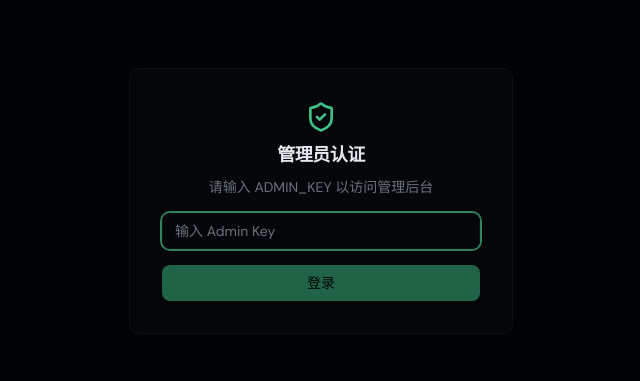
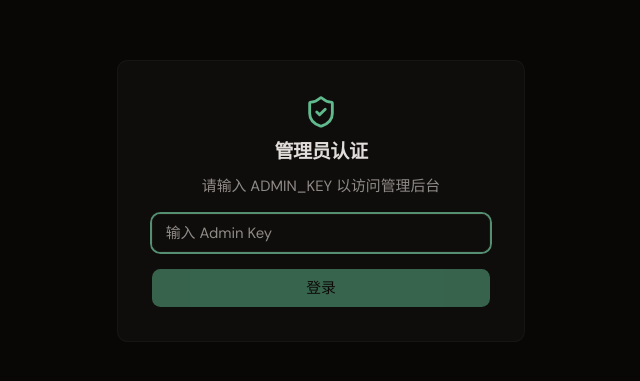
Before and after one commit to wangxinleo/private-llm-gateway, a Next.js app: page /dashboard/audit in a window 1280 px wide. Shown: the part 199-580 px from the top of the page, without its empty margins (319-959 px from the left). Built offline with nearby package versions, Linux system fonts and the light colour scheme.

Commit message:
feat: 调整组件中的文本大小，统一使用 text-xs 和 text-sm

```diff
--- a/src/app/dashboard/settings/page.tsx
+++ b/src/app/dashboard/settings/page.tsx
@@ -140,7 +140,7 @@ export default function SettingsPage() {
         <CardHeader>
           <CardTitle className="flex items-center gap-2 font-mono text-sm tracking-wide">
             {t("settings.dbStats")}
-            <Badge variant="outline" className="font-mono text-[10px]">{formatBytes(dbStats.dbFileSize)}</Badge>
+            <Badge variant="outline" className="font-mono text-xs">{formatBytes(dbStats.dbFileSize)}</Badge>
           </CardTitle>
         </CardHeader>
         <CardContent>
--- a/src/app/globals.css
+++ b/src/app/globals.css
@@ -105,47 +105,52 @@
 }
 
 .dark {
-  --background: oklch(0.08 0.01 250);
-  --foreground: oklch(0.93 0.01 250);
-  --card: oklch(0.12 0.01 250);
-  --card-foreground: oklch(0.93 0.01 250);
-  --popover: oklch(0.12 0.01 250);
-  --popover-foreground: oklch(0.93 0.01 250);
-  --primary: oklch(0.72 0.14 160);
-  --primary-foreground: oklch(0.12 0.01 250);
-  --secondary: oklch(0.18 0.02 250);
-  --secondary-foreground: oklch(0.93 0.01 250);
-  --muted: oklch(0.18 0.01 250);
-  --muted-foreground: oklch(0.55 0.02 250);
-  --accent: oklch(0.22 0.02 250);
-  --accent-foreground: oklch(0.93 0.01 250);
-  --destructive: oklch(0.55 0.22 25);
-  --destructive-foreground: oklch(0.98 0 0);
-  --warning: oklch(0.75 0.15 80);
-  --warning-foreground: oklch(0.15 0.05 80);
-  --success: oklch(0.65 0.18 145);
-  --success-foreground: oklch(0.12 0.02 145);
-  --border: oklch(0.22 0.01 250);
-  --input: oklch(0.18 0.01 250);
-  --ring: oklch(0.55 0.1 160);
-  --chart-1: oklch(0.55 0.2 160);
-  --chart-2: oklch(0.55 0.2 80);
-  --chart-3: oklch(0.55 0.2 25);
-  --chart-4: oklch(0.55 0.15 200);
-  --chart-5: oklch(0.55 0.15 310);
-  --sidebar: oklch(0.06 0.01 250);
-  --sidebar-foreground: oklch(0.55 0.02 250);
-  --sidebar-primary: oklch(0.72 0.14 160);
-  --sidebar-primary-foreground: oklch(0.93 0.01 250);
-  --sidebar-accent: oklch(0.15 0.01 250);
-  --sidebar-accent-foreground: oklch(0.93 0.01 250);
-  --sidebar-border: oklch(0.15 0.01 250);
-  --sidebar-ring: oklch(0.55 0.1 160);
+  --background: oklch(0.13 0.005 60);
+  --foreground: oklch(0.90 0.005 60);
+  --card: oklch(0.16 0.006 60);
+  --card-foreground: oklch(0.90 0.005 60);
+  --popover: oklch(0.16 0.006 60);
+  --popover-foreground: oklch(0.90 0.005 60);
+  --primary: oklch(0.72 0.11 160);
+  --primary-foreground: oklch(0.14 0.008 60);
+  --secondary: oklch(0.21 0.007 60);
+  --secondary-foreground: oklch(0.88 0.005 60);
+  --muted: oklch(0.20 0.006 60);
+  --muted-foreground: oklch(0.64 0.007 60);
+  --accent: oklch(0.24 0.008 60);
+  --accent-foreground: oklch(0.90 0.005 60);
+  --destructive: oklch(0.58 0.18 25);
+  --destructive-foreground: oklch(0.96 0.005 60);
+  --warning: oklch(0.75 0.13 80);
+  --warning-foreground: oklch(0.14 0.04 80);
+  --success: oklch(0.68 0.15 145);
+  --success-foreground: oklch(0.14 0.02 145);
+  --border: oklch(0.24 0.006 60);
+  --input: oklch(0.20 0.006 60);
+  --ring: oklch(0.60 0.08 160);
+  --chart-1: oklch(0.58 0.15 160);
+  --chart-2: oklch(0.58 0.15 80);
+  --chart-3: oklch(0.58 0.15 25);
+  --chart-4: oklch(0.58 0.12 200);
+  --chart-5: oklch(0.58 0.12 310);
+  --sidebar: oklch(0.10 0.005 60);
+  --sidebar-foreground: oklch(0.68 0.007 60);
+  --sidebar-primary: oklch(0.72 0.11 160);
+  --sidebar-primary-foreground: oklch(0.90 0.005 60);
+  --sidebar-accent: oklch(0.17 0.006 60);
+  --sidebar-accent-foreground: oklch(0.90 0.005 60);
+  --sidebar-border: oklch(0.17 0.006 60);
+  --sidebar-ring: oklch(0.60 0.08 160);
 }
 
 @layer base {
   * {
     @apply border-border outline-ring/50;
+  }
+
+  html {
+    font-size: 17px;
+    line-height: 1.65;
   }
 
   body {
@@ -157,8 +162,8 @@
   }
 
   ::-webkit-scrollbar {
-    width: 6px;
-    height: 6px;
+    width: 7px;
+    height: 7px;
   }
   ::-webkit-scrollbar-track {
     background: var(--color-muted);
--- a/src/components/admin-login-gate.tsx
+++ b/src/components/admin-login-gate.tsx
@@ -41,7 +41,7 @@ export function AdminLoginGate({ children }: { children: React.ReactNode }) {
           onChange={(e) => setKey(e.target.value)}
           autoFocus
         />
-        {error && <p className="text-center text-xs text-destructive">{error}</p>}
+        {error && <p className="text-center text-sm text-destructive">{error}</p>}
         <Button type="submit" className="w-full" disabled={!key.trim()}>
           {t("auth.login")}
         </Button>
--- a/src/components/dashboard-content.tsx
+++ b/src/components/dashboard-content.tsx
@@ -100,16 +100,16 @@ export function DashboardContent() {
               {recentBlocked.map((row) => (
                 <div key={row.id} className="flex items-center justify-between py-3">
                   <div className="flex items-center gap-3">
-                    <Badge variant={row.action === "block" ? "destructive" : "warning"} className="font-mono text-[10px]">
-                      {t(`action.${row.action}`)}
-                    </Badge>
+    <Badge variant={row.action === "block" ? "destructive" : "warning"} className="font-mono text-xs">
+                       {t(`action.${row.action}`)}
+                     </Badge>
                     <span className="font-mono text-sm text-muted-foreground">{row.method}</span>
                     <span className="max-w-[300px] truncate text-sm">{row.path}</span>
                   </div>
                   <div className="flex items-center gap-2">
                     <div className="flex gap-1">
                       {row.findings.map((f: string) => (
-                        <Badge key={f} variant="outline" className="font-mono text-[10px]">{f}</Badge>
+                        <Badge key={f} variant="outline" className="font-mono text-xs">{f}</Badge>
                       ))}
                     </div>
                     <span className="font-mono text-xs text-muted-foreground">
--- a/src/components/nav-sidebar.tsx
+++ b/src/components/nav-sidebar.tsx
@@ -46,12 +46,12 @@ export function NavSidebar() {
       </nav>
       <div className="border-t border-sidebar-border px-3 py-3">
         <div className="flex items-center justify-between">
-          <p className="font-mono text-[10px] uppercase tracking-widest text-muted-foreground">
+          <p className="font-mono text-xs uppercase tracking-widest text-muted-foreground">
             {t("nav.version")}
           </p>
           <button
             onClick={() => setLocale(locale === "zh" ? "en" : "zh")}
-            className="flex items-center gap-1.5 rounded-md px-2 py-1 text-xs text-sidebar-foreground transition-colors hover:bg-sidebar-accent hover:text-sidebar-accent-foreground"
+            className="flex items-center gap-1.5 rounded-md px-2 py-1 text-sm text-sidebar-foreground transition-colors hover:bg-sidebar-accent hover:text-sidebar-accent-foreground"
           >
             <Languages className="h-3.5 w-3.5" />
             {locale === "zh" ? "EN" : "中文"}
--- a/src/components/ui/badge.tsx
+++ b/src/components/ui/badge.tsx
@@ -3,7 +3,7 @@ import { cva, type VariantProps } from "class-variance-authority";
 import { cn } from "@/lib/utils";
 
 const badgeVariants = cva(
-  "inline-flex items-center rounded-md border px-2.5 py-0.5 text-xs font-semibold transition-colors focus:outline-none focus:ring-2 focus:ring-ring focus:ring-offset-2",
+  "inline-flex items-center rounded-md border px-2.5 py-0.5 text-sm font-semibold transition-colors focus:outline-none focus:ring-2 focus:ring-ring focus-visible:ring-offset-2",
   {
     variants: {
       variant: {
--- a/src/components/ui/button.tsx
+++ b/src/components/ui/button.tsx
@@ -17,7 +17,7 @@ const buttonVariants = cva(
       },
       size: {
         default: "h-9 px-4 py-2",
-        sm: "h-8 rounded-md px-3 text-xs",
+        sm: "h-8 rounded-md px-3 text-sm",
         lg: "h-10 rounded-md px-8",
         icon: "h-9 w-9",
       },
--- a/src/components/ui/table.tsx
+++ b/src/components/ui/table.tsx
@@ -4,7 +4,7 @@ import { cn } from "@/lib/utils";
 const Table = React.forwardRef<HTMLTableElement, React.HTMLAttributes<HTMLTableElement>>(
   ({ className, ...props }, ref) => (
     <div className="relative w-full overflow-auto">
-      <table ref={ref} className={cn("w-full caption-bottom text-sm", className)} {...props} />
+      <table ref={ref} className={cn("w-full caption-bottom text-base", className)} {...props} />
     </div>
   )
 );
```
Also changed, not shown: src/app/dashboard/rules/page.tsx (+7 -7 lines), src/components/audit-table.tsx (+30 -30 lines).
